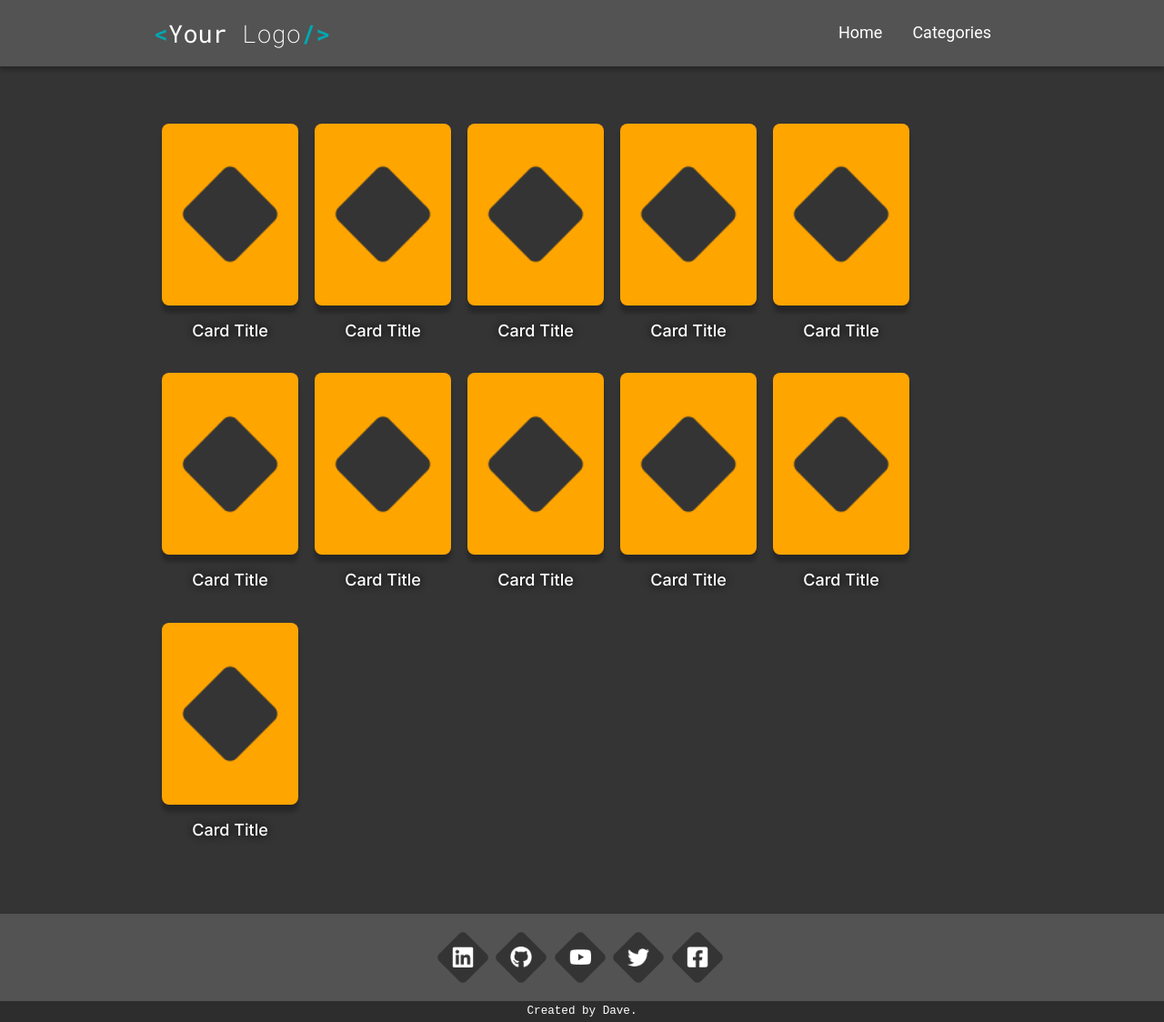
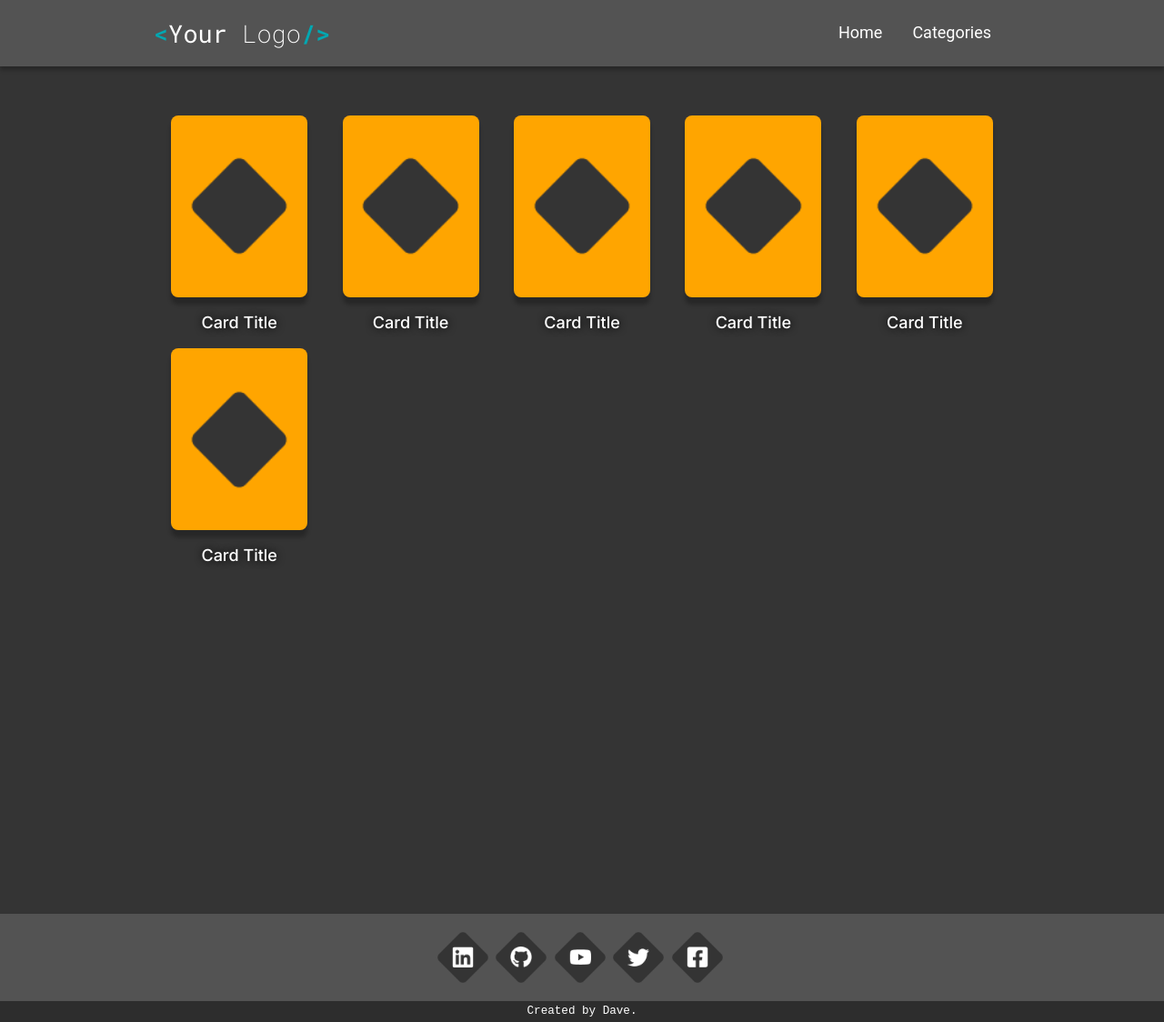
Before and after one commit to Dawid93/SampleJekyllTheme, a Jekyll site: the page built from categories.html, in a window 1280 px wide and 1124 px high. Shown: the whole window at 91% size. Built offline with Jekyll 4.4.1, drawn with Linux system fonts in a browser that asks for light colours.

Commit message:
Create break points for grid

```diff
--- a/_sass/main.scss
+++ b/_sass/main.scss
@@ -55,6 +55,7 @@
     &__flex-column {
       display: flex;
       flex-direction: column;
+      justify-content: center;
     }
   }
 
--- a/_sass/modules/categories.scss
+++ b/_sass/modules/categories.scss
@@ -1,14 +1,26 @@
 .categories {
     &__grid {
-        display: flex;
-        flex-flow: row wrap;
-        justify-content: flex-start;
+        display: grid;
+        grid-template-columns: repeat(5, 1fr);
+        justify-content: center;
+
+        @media screen and (max-width: $large-screen-min-width) {
+            grid-template-columns: repeat(4, 1fr);
+        }
+
+        @media screen and (max-width: $medium-screen-min-width) {
+            grid-template-columns: repeat(3, 1fr);
+        }
+
+        @media screen and (max-width: $small-screen-max-width) {
+            grid-template-columns: repeat(2, 1fr);
+        }
     }
 }
 
 .card {
     width: 150px;
-    margin: 0.5rem;
+    margin: auto;
 
     &__top {
         height: 200px;
--- a/categories.html
+++ b/categories.html
@@ -58,49 +58,4 @@
             <h3 class="card__title">Card Title</h3>
         </div>
     </div>
-
-    <div class="card">
-        <div class="card__top card__top--background">
-            <img class="card__image" />
-        </div>
-        <div class="card__bottom">
-            <h3 class="card__title">Card Title</h3>
-        </div>
-    </div>
-
-    <div class="card">
-        <div class="card__top card__top--background">
-            <img class="card__image" />
-        </div>
-        <div class="card__bottom">
-            <h3 class="card__title">Card Title</h3>
-        </div>
-    </div>
-
-    <div class="card">
-        <div class="card__top card__top--background">
-            <img class="card__image" />
-        </div>
-        <div class="card__bottom">
-            <h3 class="card__title">Card Title</h3>
-        </div>
-    </div>
-
-    <div class="card">
-        <div class="card__top card__top--background">
-            <img class="card__image" />
-        </div>
-        <div class="card__bottom">
-            <h3 class="card__title">Card Title</h3>
-        </div>
-    </div>
-
-    <div class="card">
-        <div class="card__top card__top--background">
-            <img class="card__image" />
-        </div>
-        <div class="card__bottom">
-            <h3 class="card__title">Card Title</h3>
-        </div>
-    </div>
 </section>
```
